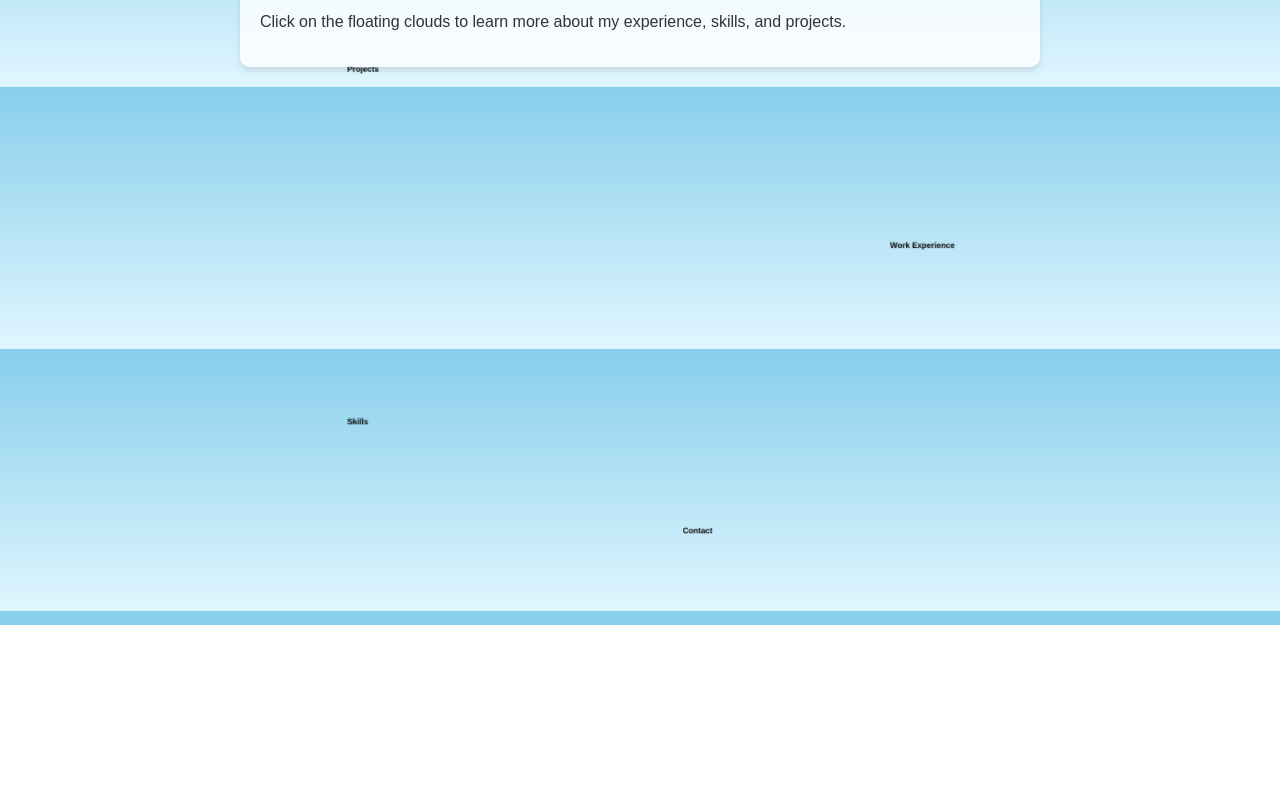
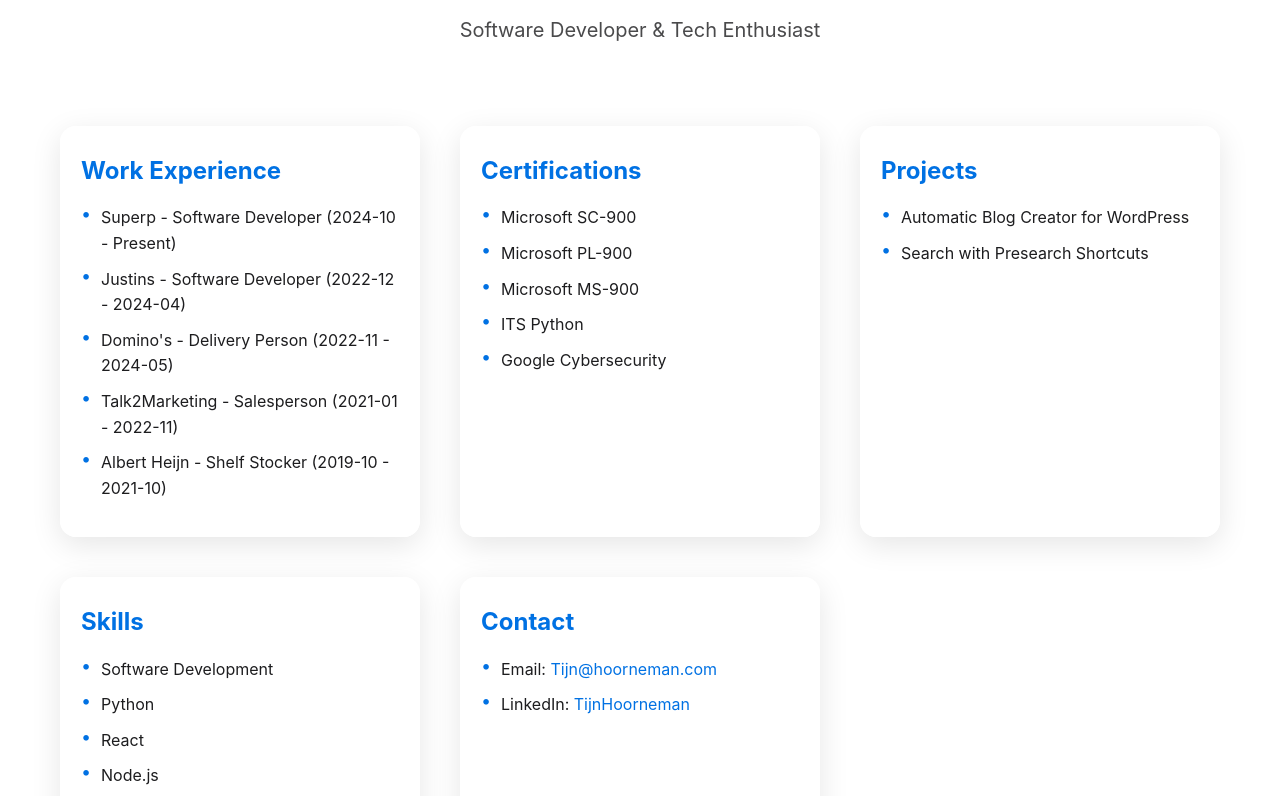
Before and after one commit to tijnski/Portfolio, a plain HTML site: page index.html in a window 1280 px wide. Shown: the part 175-971 px from the top of the page. Before the commit the page ends 800 px from the top, so only its background shows below. Drawn offline with nearby package versions, Linux system fonts and the light colour scheme; animation ran at ten frames a second.

Commit message:
Update index.html

```diff
--- a/index.html
+++ b/index.html
@@ -4,215 +4,268 @@
     <meta charset="UTF-8">
     <meta name="viewport" content="width=device-width, initial-scale=1.0">
     <title>Tijn Hoorneman - Portfolio</title>
-    <script src="https://cdnjs.cloudflare.com/ajax/libs/three.js/r128/three.min.js"></script>
     <style>
-        body {
+        /* Base Colors */
+        :root {
+            --background: #ffffff;
+            --text: #1d1d1f;
+            --accent: #0071e3;
+            --card-bg: rgba(255, 255, 255, 0.95);
+            --shadow: rgba(0, 0, 0, 0.1);
+            --transition-speed: 0.3s;
+        }
+
+        /* Dark Mode */
+        @media (prefers-color-scheme: dark) {
+            :root {
+                --background: #121212;
+                --text: #e0e0e0;
+                --accent: #1e90ff;
+                --card-bg: rgba(18, 18, 18, 0.95);
+                --shadow: rgba(0, 0, 0, 0.5);
+            }
+        }
+
+        /* Global Styles */
+        * {
+            box-sizing: border-box;
+        }
+
+        body, html {
             margin: 0;
-            font-family: Arial, sans-serif;
-            background: linear-gradient(to bottom, #87CEEB, #E0F6FF);
-            color: #333;
+            padding: 0;
+            font-family: -apple-system, BlinkMacSystemFont, 'Segoe UI', Roboto, Oxygen, Ubuntu, Cantarell, 'Open Sans', 'Helvetica Neue', sans-serif;
+            background-color: var(--background);
+            color: var(--text);
+            line-height: 1.6;
+            overflow-x: hidden;
+            -webkit-font-smoothing: antialiased;
+            -moz-osx-font-smoothing: grayscale;
         }
-        #canvas {
-            position: fixed;
-            top: 0;
+
+        a {
+            color: var(--accent);
+            text-decoration: none;
+            transition: color var(--transition-speed) ease;
+        }
+
+        a:hover {
+            color: darken(var(--accent), 10%);
+        }
+
+        .container {
+            max-width: 1200px;
+            margin: 0 auto;
+            padding: 60px 20px;
+        }
+
+        /* Header */
+        header {
+            text-align: center;
+            margin-bottom: 80px;
+            opacity: 0;
+            transform: translateY(30px);
+            animation: fadeInUp 1s ease forwards;
+        }
+
+        h1 {
+            font-size: 48px;
+            font-weight: 800;
+            margin-bottom: 15px;
+            background: linear-gradient(90deg, var(--accent), #00c7be);
+            -webkit-background-clip: text;
+            -webkit-text-fill-color: transparent;
+        }
+
+        .subtitle {
+            font-size: 20px;
+            color: var(--text);
+            opacity: 0.8;
+        }
+
+        /* Grid Layout */
+        .grid {
+            display: grid;
+            grid-template-columns: repeat(auto-fit, minmax(280px, 1fr));
+            gap: 40px;
+            perspective: 1000px;
+        }
+
+        /* Card Styles */
+        .card {
+            background: var(--card-bg);
+            border-radius: 16px;
+            padding: 25px 20px;
+            box-shadow: 0 8px 30px var(--shadow);
+            backdrop-filter: blur(10px);
+            -webkit-backdrop-filter: blur(10px);
+            border: 1px solid rgba(255, 255, 255, 0.2);
+            transition: transform var(--transition-speed) ease, box-shadow var(--transition-speed) ease;
+            opacity: 0;
+            transform: translateY(20px);
+            animation: fadeInCard 0.6s ease forwards;
+            animation-delay: calc(var(--order) * 0.1s);
+        }
+
+        .card:hover {
+            transform: translateY(-10px) scale(1.02);
+            box-shadow: 0 15px 45px var(--shadow);
+        }
+
+        .card h2 {
+            font-size: 24px;
+            margin-top: 0;
+            margin-bottom: 15px;
+            color: var(--accent);
+        }
+
+        .card ul {
+            list-style: none;
+            padding-left: 0;
+            margin: 0;
+        }
+
+        .card li {
+            margin-bottom: 10px;
+            position: relative;
+            padding-left: 20px;
+            opacity: 0;
+            transform: translateX(-20px);
+            animation: fadeInLeft 0.4s ease forwards;
+            animation-delay: calc(var(--order) * 0.1s + 0.3s);
+        }
+
+        .card li::before {
+            content: '•';
+            position: absolute;
             left: 0;
-            z-index: -1;
+            color: var(--accent);
+            font-size: 18px;
+            line-height: 1;
         }
-        .content {
-            position: relative;
-            padding: 20px;
-            max-width: 800px;
-            margin: 0 auto;
+
+        /* Animations */
+        @keyframes fadeInUp {
+            to {
+                opacity: 1;
+                transform: translateY(0);
+            }
         }
-        h1 {
-            text-align: center;
-            color: #333;
+
+        @keyframes fadeInCard {
+            to {
+                opacity: 1;
+                transform: translateY(0);
+            }
         }
-        .info-panel {
-            background: rgba(255, 255, 255, 0.8);
-            border-radius: 10px;
-            padding: 20px;
-            margin-top: 20px;
-            box-shadow: 0 4px 6px rgba(0, 0, 0, 0.1);
+
+        @keyframes fadeInLeft {
+            to {
+                opacity: 1;
+                transform: translateX(0);
+            }
+        }
+
+        /* Responsive Adjustments */
+        @media (max-width: 768px) {
+            .container {
+                padding: 40px 15px;
+            }
+
+            h1 {
+                font-size: 36px;
+            }
+
+            .subtitle {
+                font-size: 18px;
+            }
+
+            .card {
+                padding: 20px 15px;
+            }
+
+            .card h2 {
+                font-size: 20px;
+            }
+
+            .card li::before {
+                font-size: 16px;
+            }
         }
     </style>
 </head>
 <body>
-    <canvas id="canvas"></canvas>
-    <div class="content">
-        <h1>Tijn Hoorneman</h1>
-        <div class="info-panel" id="info-panel">
-            <h2>Welcome to my portfolio</h2>
-            <p>Click on the floating clouds to learn more about my experience, skills, and projects.</p>
+    <div class="container">
+        <header>
+            <h1>Tijn Hoorneman</h1>
+            <p class="subtitle">Software Developer &amp; Tech Enthusiast</p>
+        </header>
+        <div class="grid">
+            <div class="card" style="--order: 1;">
+                <h2>Work Experience</h2>
+                <ul>
+                    <li>Superp - Software Developer (2024-10 - Present)</li>
+                    <li>Justins - Software Developer (2022-12 - 2024-04)</li>
+                    <li>Domino's - Delivery Person (2022-11 - 2024-05)</li>
+                    <li>Talk2Marketing - Salesperson (2021-01 - 2022-11)</li>
+                    <li>Albert Heijn - Shelf Stocker (2019-10 - 2021-10)</li>
+                </ul>
+            </div>
+            <div class="card" style="--order: 2;">
+                <h2>Certifications</h2>
+                <ul>
+                    <li>Microsoft SC-900</li>
+                    <li>Microsoft PL-900</li>
+                    <li>Microsoft MS-900</li>
+                    <li>ITS Python</li>
+                    <li>Google Cybersecurity</li>
+                </ul>
+            </div>
+            <div class="card" style="--order: 3;">
+                <h2>Projects</h2>
+                <ul>
+                    <li>Automatic Blog Creator for WordPress</li>
+                    <li>Search with Presearch Shortcuts</li>
+                </ul>
+            </div>
+            <div class="card" style="--order: 4;">
+                <h2>Skills</h2>
+                <ul>
+                    <li>Software Development</li>
+                    <li>Python</li>
+                    <li>React</li>
+                    <li>Node.js</li>
+                    <li>Database Management</li>
+                </ul>
+            </div>
+            <div class="card" style="--order: 5;">
+                <h2>Contact</h2>
+                <ul>
+                    <li>Email: <a href="mailto:Tijn@hoorneman.com">Tijn@hoorneman.com</a></li>
+                    <li>LinkedIn: <a href="https://www.linkedin.com/in/TijnHoorneman" target="_blank">TijnHoorneman</a></li>
+                </ul>
+            </div>
         </div>
     </div>
+    <script>
+        document.addEventListener('DOMContentLoaded', () => {
+            const cards = document.querySelectorAll('.card');
+            const observer = new IntersectionObserver((entries) => {
+                entries.forEach(entry => {
+                    if (entry.isIntersecting) {
+                        entry.target.style.animationPlayState = 'running';
+                        observer.unobserve(entry.target);
+                    }
+                });
+            }, { threshold: 0.1 });
 
-    <script>
-        const portfolioData = [
-            { title: 'Work Experience', items: [
-                { name: 'Superp', role: 'Software Developer', period: '2024-10 - present' },
-                { name: 'Justins', role: 'Software Developer', period: '2022-12 - 2024-04' },
-                { name: "Domino's", role: 'Delivery Person', period: '2022-11 - 2024-05' },
-                { name: 'Talk2Marketing', role: 'Salesperson', period: '2021-01 - 2022-11' },
-                { name: 'Albert Heijn', role: 'Shelf Stocker', period: '2019-10 - 2021-10' }
-            ]},
-            { title: 'Certifications', items: [
-                'Microsoft SC-900',
-                'Microsoft PL-900',
-                'Microsoft MS-900',
-                'ITS Python',
-                'Google Cybersecurity'
-            ]},
-            { title: 'Projects', items: [
-                'Automatic blog creator for Wordpress',
-                'Search with Presearch Shortcuts'
-            ]},
-            { title: 'Skills', items: [
-                'Software Development',
-                'Python',
-                'React',
-                'Node.js',
-                'Database Management'
-            ]},
-            { title: 'Contact', items: [
-                'Email: Tijn@hoorneman.com',
-                'LinkedIn: TijnHoorneman'
-            ]}
-        ];
-
-        let scene, camera, renderer, raycaster, mouse;
-        const clouds = [];
-
-        function init() {
-            scene = new THREE.Scene();
-            camera = new THREE.OrthographicCamera(window.innerWidth / -2, window.innerWidth / 2, window.innerHeight / 2, window.innerHeight / -2, 0.1, 1000);
-            renderer = new THREE.WebGLRenderer({canvas: document.getElementById('canvas'), alpha: true});
-            renderer.setSize(window.innerWidth, window.innerHeight);
-
-            raycaster = new THREE.Raycaster();
-            mouse = new THREE.Vector2();
-
-            camera.position.z = 10;
-
-            createClouds();
-            animate();
-
-            window.addEventListener('resize', onWindowResize, false);
-            window.addEventListener('mousemove', onMouseMove, false);
-            window.addEventListener('click', onMouseClick, false);
-        }
-
-        function createCloudShape() {
-            const shape = new THREE.Shape();
-            shape.moveTo(0, 0);
-            shape.bezierCurveTo(25, -25, 75, -25, 100, 0);
-            shape.bezierCurveTo(125, 25, 75, 50, 50, 50);
-            shape.bezierCurveTo(25, 50, -25, 25, 0, 0);
-            return shape;
-        }
-
-        function createClouds() {
-            const cloudShape = createCloudShape();
-            const cloudGeometry = new THREE.ShapeGeometry(cloudShape);
-            cloudGeometry.scale(0.01, 0.01, 0.01);
-
-            portfolioData.forEach((data, index) => {
-                const material = new THREE.MeshBasicMaterial({
-                    color: 0xFFFFFF,
-                    transparent: true,
-                    opacity: 0.8,
+            cards.forEach(card => {
+                observer.observe(card);
+                card.querySelectorAll('li').forEach((li, index) => {
+                    li.style.animationDelay = `calc(${card.style.getPropertyValue('--order')} * 0.1s + 0.3s)`;
                 });
-                const cloud = new THREE.Mesh(cloudGeometry, material);
-
-                const angle = (index / portfolioData.length) * Math.PI * 2;
-                const radius = 300;
-                cloud.position.set(
-                    Math.cos(angle) * radius,
-                    Math.sin(angle) * radius,
-                    0
-                );
-
-                cloud.userData = { title: data.title, items: data.items };
-
-                scene.add(cloud);
-                clouds.push(cloud);
-
-                const textSprite = createTextSprite(data.title);
-                textSprite.position.copy(cloud.position);
-                textSprite.position.y -= 40;
-                scene.add(textSprite);
             });
-        }
-
-        function createTextSprite(text) {
-            const canvas = document.createElement('canvas');
-            const context = canvas.getContext('2d');
-            context.font = 'Bold 24px Arial';
-            context.fillStyle = 'black';
-            context.fillText(text, 0, 24);
-            const texture = new THREE.Texture(canvas);
-            texture.needsUpdate = true;
-            const material = new THREE.SpriteMaterial({ map: texture });
-            const sprite = new THREE.Sprite(material);
-            sprite.scale.set(100, 50, 1);
-            return sprite;
-        }
-
-        function animate() {
-            requestAnimationFrame(animate);
-            renderer.render(scene, camera);
-        }
-
-        function onWindowResize() {
-            const aspect = window.innerWidth / window.innerHeight;
-            const frustumSize = 1000;
-            camera.left = frustumSize * aspect / -2;
-            camera.right = frustumSize * aspect / 2;
-            camera.top = frustumSize / 2;
-            camera.bottom = frustumSize / -2;
-            camera.updateProjectionMatrix();
-            renderer.setSize(window.innerWidth, window.innerHeight);
-        }
-
-        function onMouseMove(event) {
-            mouse.x = (event.clientX / window.innerWidth) * 2 - 1;
-            mouse.y = - (event.clientY / window.innerHeight) * 2 + 1;
-
-            raycaster.setFromCamera(mouse, camera);
-            const intersects = raycaster.intersectObjects(clouds);
-
-            if (intersects.length > 0) {
-                document.body.style.cursor = 'pointer';
-            } else {
-                document.body.style.cursor = 'default';
-            }
-        }
-
-        function onMouseClick() {
-            raycaster.setFromCamera(mouse, camera);
-            const intersects = raycaster.intersectObjects(clouds);
-
-            if (intersects.length > 0) {
-                const selectedCloud = intersects[0].object;
-                updateInfoPanel(selectedCloud.userData);
-            }
-        }
-
-        function updateInfoPanel(data) {
-            const infoPanel = document.getElementById('info-panel');
-            let content = `<h2>${data.title}</h2><ul>`;
-            data.items.forEach(item => {
-                if (typeof item === 'string') {
-                    content += `<li>${item}</li>`;
-                } else {
-                    content += `<li>${item.name} - ${item.role} (${item.period})</li>`;
-                }
-            });
-            content += '</ul>';
-            infoPanel.innerHTML = content;
-        }
-
-        init();
+        });
     </script>
 </body>
 </html>
```
